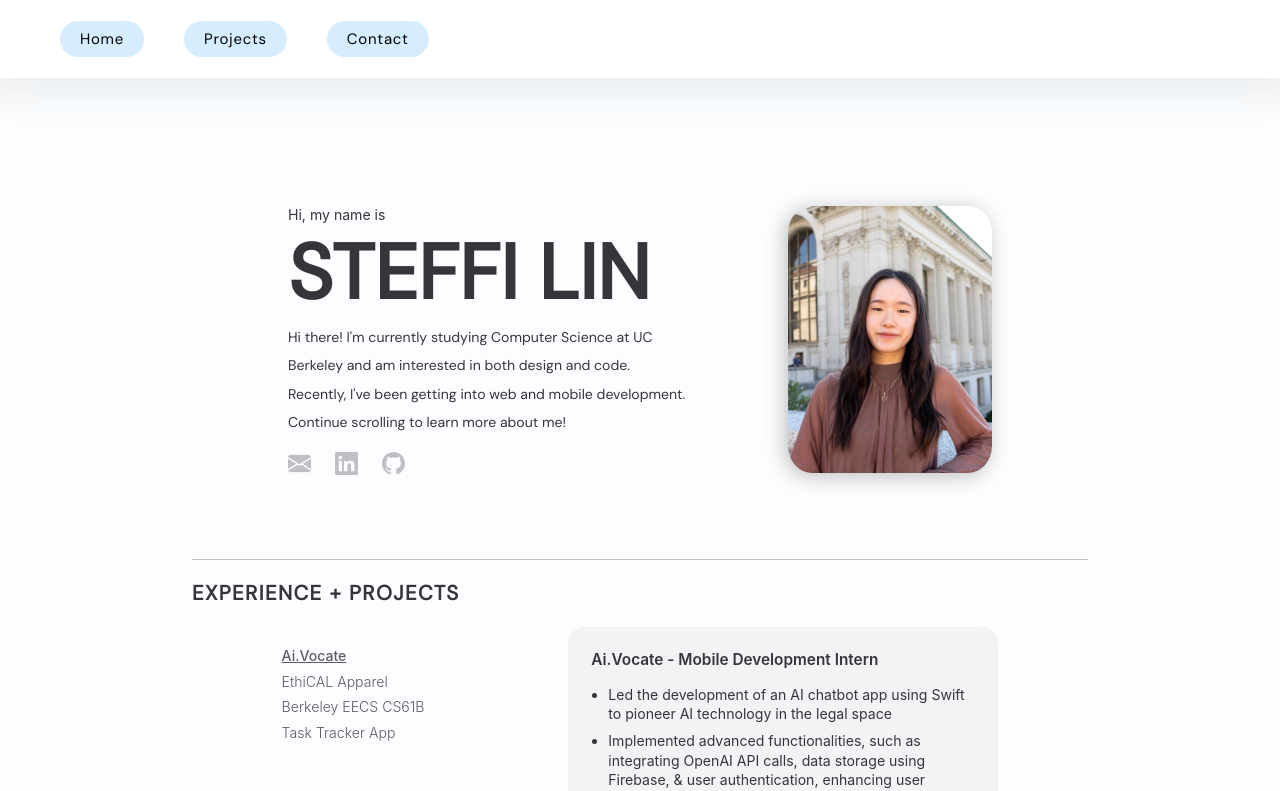
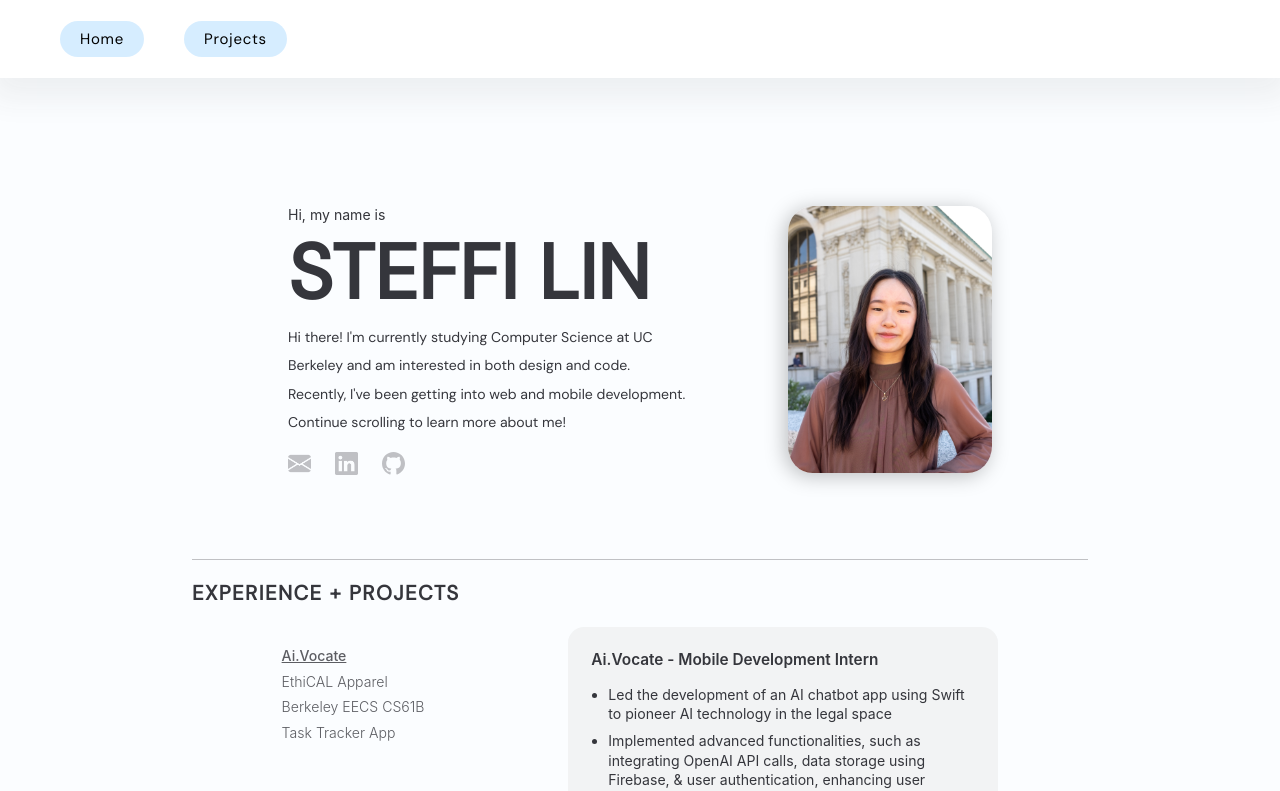
Before and after one commit to steffilin/steffilin.github.io, a React (Create React App) app: page / in a window 1280 px wide. Shown: the top 791 px of the page. Built offline with nearby package versions, Linux system fonts and the light colour scheme.

Commit message:
removed contact tab

```diff
--- a/src/Navbar.js
+++ b/src/Navbar.js
@@ -7,7 +7,7 @@ const Navbar = () => {
             <ul>
                 <li><a href="index.html">Home</a></li>
                 <li><a href="#proj-bookmark">Projects</a></li>
-                <li><a href="#contact-bookmark">Contact</a></li>
+                {/* <li><a href="#contact-bookmark">Contact</a></li> */}
                 {/* <li><a href="art.html">Art</a></li> */}
             </ul>
         </nav>
```
